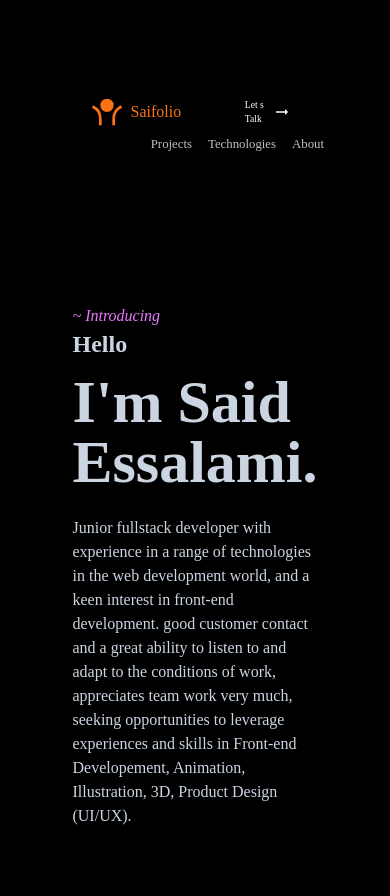
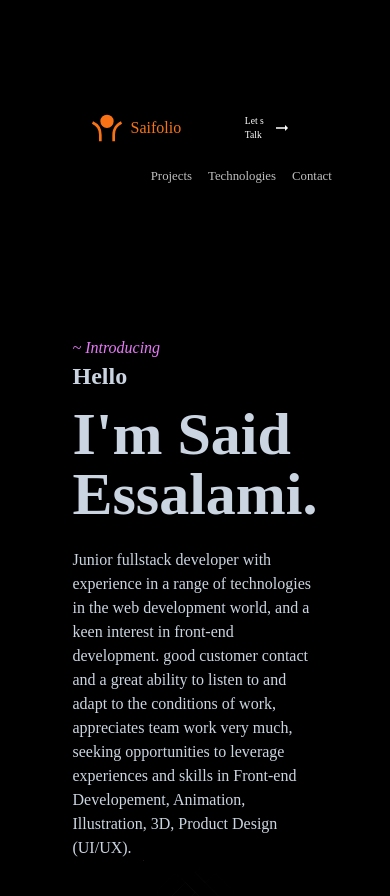
Before and after one commit to saiess/My_Portfolio, a Next.js app: page / in a window 390 px wide. Shown: the top 896 px of the page. Built offline with nearby package versions, Linux system fonts and the light colour scheme.

Commit message:
responsive design

```diff
--- a/src/components/Body/Contact.tsx
+++ b/src/components/Body/Contact.tsx
@@ -17,7 +17,7 @@ import {
 
 const Contact: React.FC = () => {
   return (
-    <div className="w-full flex justify-center" id ="contact">
+    <div className="w-full flex justify-center" id="contact">
       <div className="md:w-4/5 flex flex-col mt-24">
         <div className="w-20 h-2 rounded-3xl bg-gradient-to-r from-cyan-500 to-orange-500" />
         <h1 className="text-2xl md:text-5xl my-6 text-fuchsia-600">Contact</h1>
--- a/src/components/Header/Header.styled.tsx
+++ b/src/components/Header/Header.styled.tsx
@@ -22,7 +22,7 @@ export const Div2 = styled.div`
   width: 40%;
 
   @media (max-width: 768px) {
-    margin-top: 4rem;
+    margin-top: 6rem;
   }
 `;
 export const Div3 = styled.div`
@@ -68,6 +68,5 @@ export const SocialTalk = styled.a`
 
   @media (max-width: 768px) {
     font-size: 0.6rem;
-
   }
 `;
--- a/src/components/Header/Header.tsx
+++ b/src/components/Header/Header.tsx
@@ -39,7 +39,7 @@ const Header: React.FC = () => {
           </li>
           <li className="list-none">
             <Link href="#contact">
-              <NavLink>About</NavLink>
+              <NavLink>Contact</NavLink>
             </Link>
           </li>
         </Div2>
```
